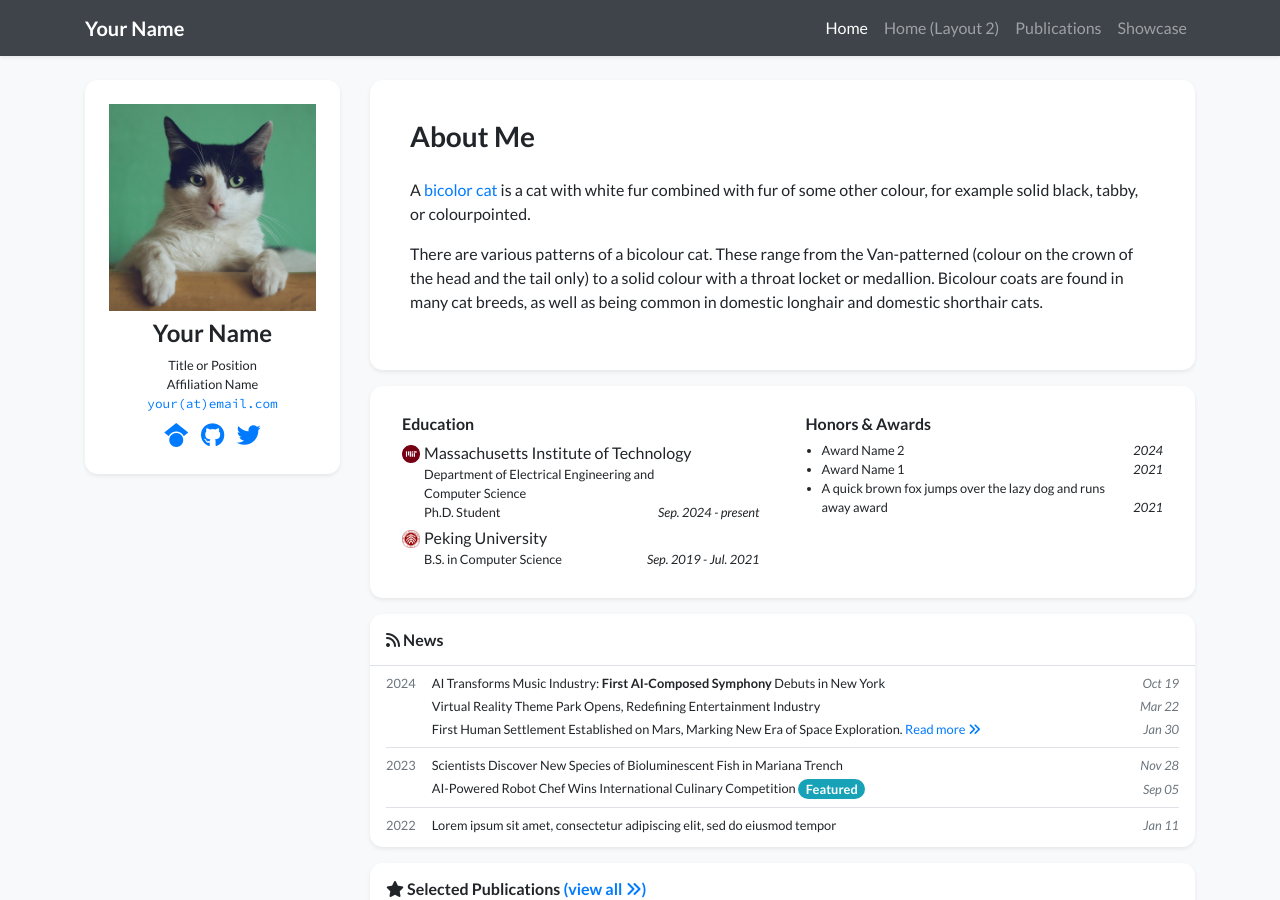
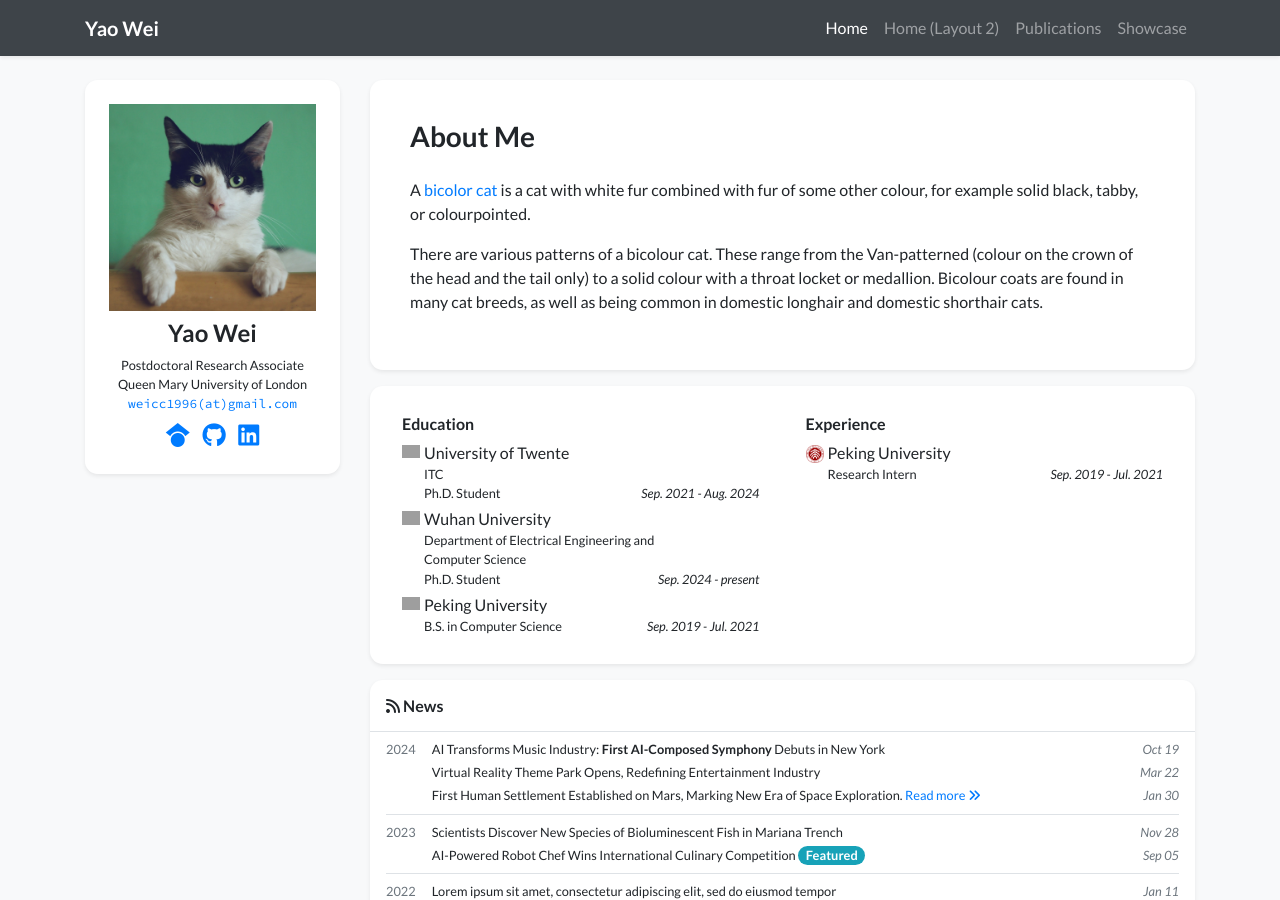
Before and after one commit to weiyao1996/weiyao1996.github.io, a Jekyll site: the page built from index.html, in a window 1280 px wide and 900 px high. Built offline with Jekyll 4.4.1, drawn with Linux system fonts in a browser that asks for light colours; nearby versions of some CDN libraries; a style sheet for code colours, icons or effects is not loaded; grey boxes are pictures that could not be loaded.

Commit message:
Update profile.yml

```diff
--- a/_data/profile.yml
+++ b/_data/profile.yml
@@ -1,22 +1,22 @@
-primary_name: "Your Name"
+primary_name: "Yao Wei"
 secondary_name: ""
-navbar_name: "Your Name"
+navbar_name: "Yao Wei"
 
 positions:
-- name: Title or Position
-- name: Affiliation Name
+- name: Postdoctoral Research Associate
+- name: Queen Mary University of London
   logo: /assets/images/badges/MIT_Social_circle.png  # Logo is optional
 
 
-email: "your@email.com"
+email: "weicc1996@gmail.com"
 # cv_link: link-to-your-cv-file
-gscholar: xFmQpf4AAAAJ  # This is an example, replace it with your own Google Scholar ID
-github: your_github_id
-twitter: your_twitter_id  # Do not include the '@' symbol
+gscholar: NYYC2JwAAAAJ  # This is an example, replace it with your own Google Scholar ID
+github: weiyao1996
+# twitter: your_twitter_id  # Do not include the '@' symbol
 # wechat_qrcode: /assets/images/etc/wechat.jpg
 # wechat_prompt: >-
 #   Please tell me your <strong>name</strong> and <strong>affiliation</strong> (current or past) when adding my wechat. Thanks!
-# linkedin: your-linked-in-id
+linkedin: yao-wei-1062471ab
 # orcid: 0000-0000-0000-0000
 
 short_bio_text_justify: false
@@ -32,30 +32,36 @@ short_bio: >-
 
 portrait_url: /assets/images/photos/portrait.jpg
 portrait_caption: >-
-  Photo by Manja Vitolic on Unsplash (this caption is optional, comment it out to disable).
+  # Photo by Manja Vitolic on Unsplash (this caption is optional, comment it out to disable).
 
 education:
-- name: Massachusetts Institute of Technology
-  logo: /assets/images/badges/MIT_Social_circle.png
+- name: University of Twente
+  logo: /assets/images/badges/UT.png
+  position: >-
+    ITC <br/>
+    Ph.D. Student
+  date: Sep. 2021 - Aug. 2024
+- name: Wuhan University
+  logo: /assets/images/badges/WHU.png
   position: >-
     Department of Electrical Engineering and Computer Science <br/>
     Ph.D. Student
   date: Sep. 2024 - present
 - name: Peking University
-  logo: /assets/images/badges/PKU_red.png
+  logo: /assets/images/badges/UPC.png
   position: B.S. in Computer Science
   date: Sep. 2019 - Jul. 2021
 
-# experience:
-# - name: Peking University
-#   logo: /assets/images/badges/PKU_red.png
-#   position: Research Intern
-#   date: Sep. 2019 - Jul. 2021
+experience:
+- name: Peking University
+  logo: /assets/images/badges/PKU_red.png
+  position: Research Intern
+  date: Sep. 2019 - Jul. 2021
 
-awards:
-- name: Award Name 2
-  date: 2024
-- name: Award Name 1
-  date: 2021
-- name: A quick brown fox jumps over the lazy dog and runs away award
-  date: 2021
+# awards:
+# - name: Award Name 2
+#   date: 2024
+# - name: Award Name 1
+#   date: 2021
+# - name: A quick brown fox jumps over the lazy dog and runs away award
+#   date: 2021
```
